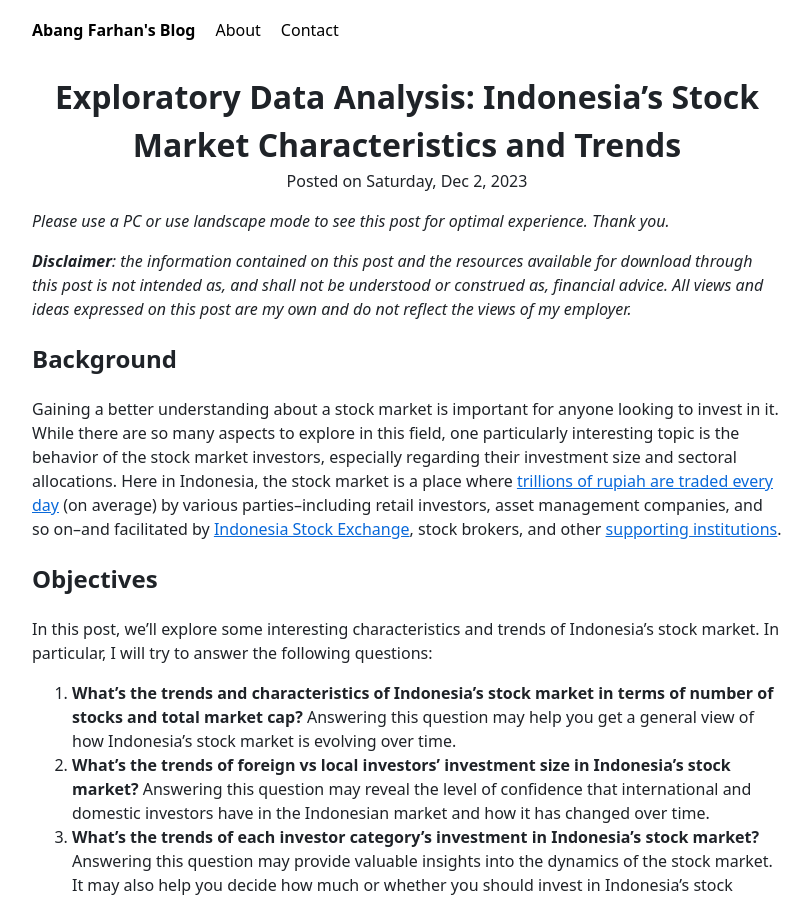
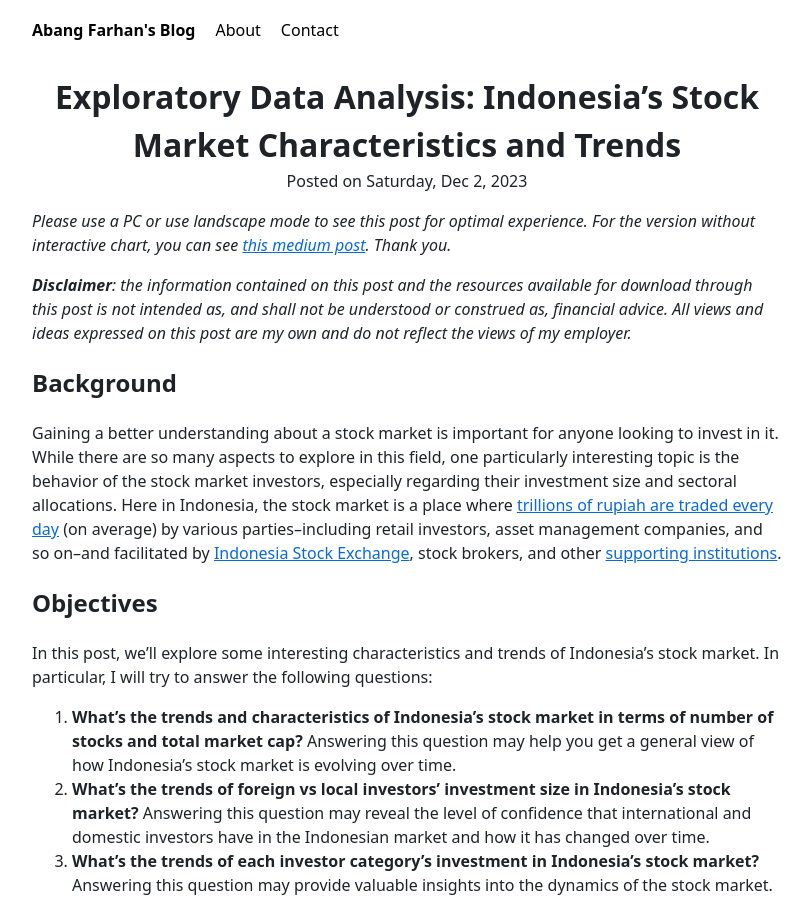
Before and after one commit to abangfarhan/abangfarhan.github.io, a Jekyll site: the page built from _posts/2023-12-02-indonesia-stock-market-EDA.md, in a window 1280 px wide and 900 px high. Shown: the whole window, without its empty margins (233-1045 px from the left). Built offline with Jekyll 4.4.1, drawn with Linux system fonts in a browser that asks for light colours.

Commit message:
add link to medium post

```diff
--- a/_posts/2023-12-02-indonesia-stock-market-EDA.md
+++ b/_posts/2023-12-02-indonesia-stock-market-EDA.md
@@ -8,7 +8,7 @@ tags: [finance, data visualizations]
 
 <script type="module" src="https://public.tableau.com/javascripts/api/tableau.embedding.3.latest.min.js"></script>
 
-*Please use a PC or use landscape mode to see this post for optimal experience. Thank you.*
+*Please use a PC or use landscape mode to see this post for optimal experience. For the version without interactive chart, you can see [this medium post](https://medium.com/@abangfarhan/exploratory-data-analysis-indonesias-stock-market-characteristics-and-trends-6ae1eb89864d). Thank you.*
 
 ***Disclaimer**: the information contained on this post and the resources available for download through this post is not intended as, and shall not be understood or construed as, financial advice. All views and ideas expressed on this post are my own and do not reflect the views of my employer.*
 
```
